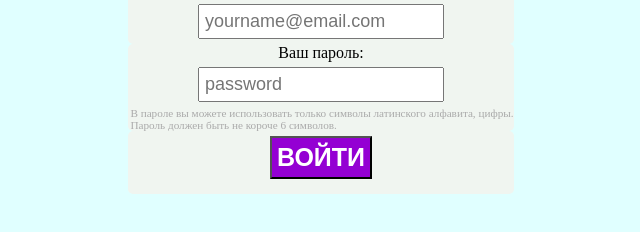
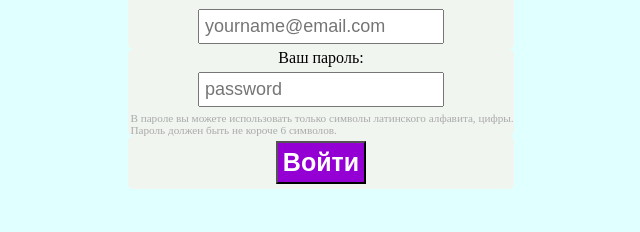
Before and after one commit to katerina2208/katerina2208.github.io, a plain HTML site: page index.html in a window 1280 px wide. Shown: the part 342-574 px from the top of the page, without its empty margins (319-959 px from the left). Drawn offline with Linux system fonts and the light colour scheme.

Commit message:
Update style.css

```diff
--- a/style.css
+++ b/style.css
@@ -28,12 +28,8 @@ body {
 }
 .btn-submit input {
 	font-size: 25px;
-	text-transform: uppercase;
 	font-family: arial;
 	font-weight: bold;
-	margin-top: 5px;
-	margin-bottom: 15px;
-	padding: 5px 70 px;
 	color: #fff;
 	background-color: #9400D3;
 }
```
